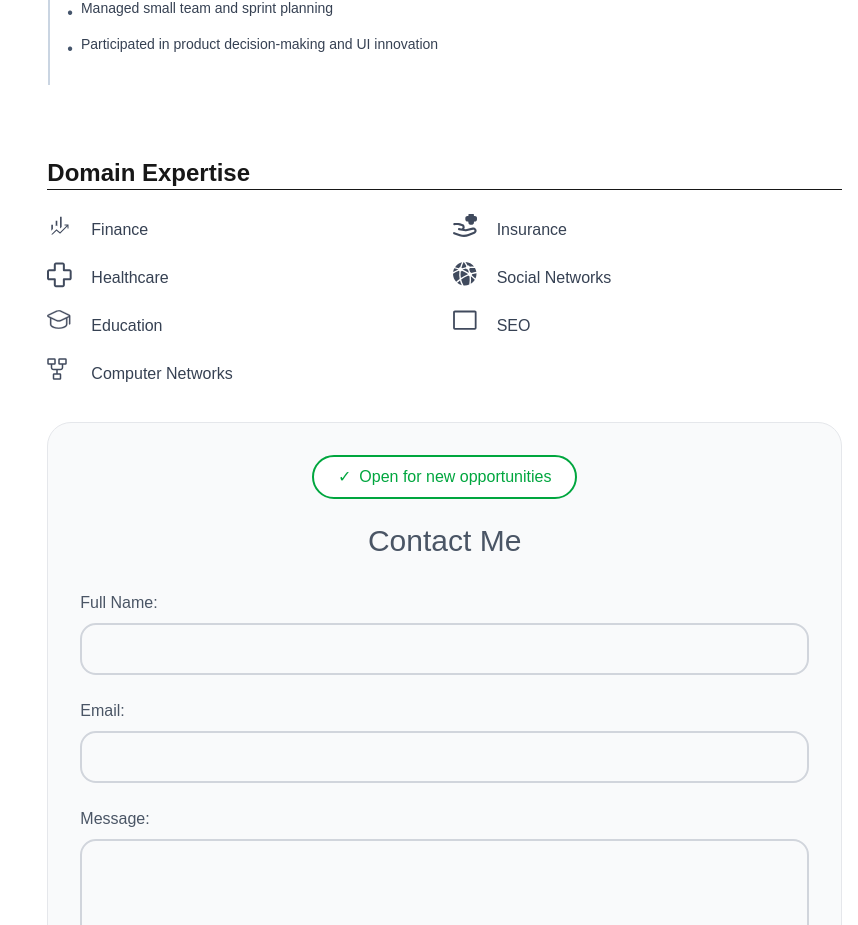
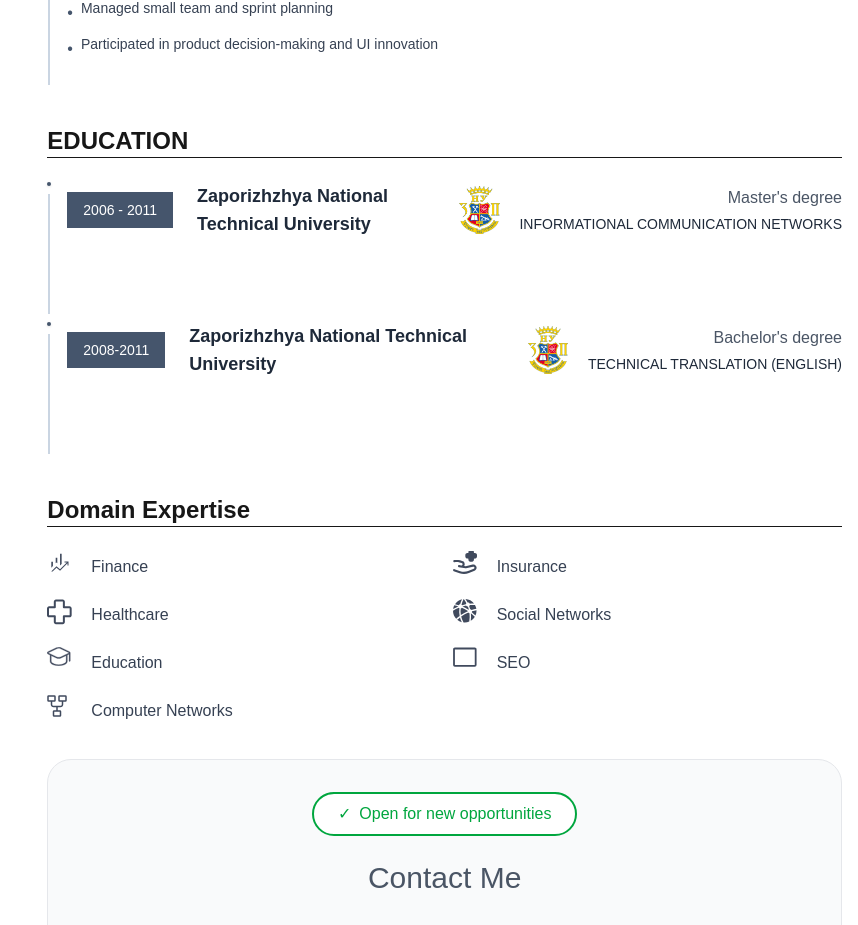
Before and after one commit to oliverfrost/my-personal-website, a Next.js app: page / in a window 1280 px wide. Shown: the part 1999-2924 px from the top of the page, without its empty margins (422-1280 px from the left). Built offline with nearby package versions, Linux system fonts and the light colour scheme; a web font is replaced by a local one.

Commit message:
Adds broken Education section.

```diff
--- a/components/education.tsx
+++ b/components/education.tsx
@@ -1,5 +1,95 @@
 import React from 'react';
 
 export default function Education() {
-  return <div>{/* Education Component */}</div>;
+  const educationData = [
+    {
+      period: '2006 - 2011',
+      university: 'Zaporizhzhya National Technical University',
+      degree: "Master's degree",
+      field: 'INFORMATIONAL COMMUNICATION NETWORKS'
+    },
+    {
+      period: '2008-2011',
+      university: 'Zaporizhzhya National Technical University',
+      degree: "Bachelor's degree",
+      field: 'TECHNICAL TRANSLATION (ENGLISH)'
+    }
+  ];
+
+  return (
+    <div className='w-full'>
+      <h2 className="mb-4 text-2xl font-bold border-b-1 uppercase">
+        Education
+      </h2>
+
+      <div className="mt-6">
+        {educationData.map((education, index) => (
+          <div key={index} className="relative flex">
+            {/* Timeline line and dot - matching work-experience style */}
+            <div className="flex flex-col items-center mr-4">
+              {/* Timeline dot */}
+              <div className="w-1 h-1 rounded-full bg-slate-600 shadow-sm"></div>
+              {/* Vertical line */}
+              <div className="w-0.5 bg-slate-300 flex-grow mt-2 mb-2 min-h-[120px]"></div>
+            </div>
+
+            {/* Content */}
+            <div className="flex-1 pb-8">
+              {/* Small screen layout */}
+              <div className="lg:hidden">
+                {/* Date badge */}
+                <div className="inline-block bg-slate-600 text-white px-3 py-1 text-sm mb-3">
+                  {education.period}
+                </div>
+
+                {/* University name */}
+                <h3 className="text-lg font-semibold text-gray-800 mb-3">
+                  {education.university}
+                </h3>
+
+                {/* University logo */}
+                <div className="w-16 h-16 mb-3">
+                  <img src="university-logo.png" alt="University logo" className="w-full h-full object-contain" />
+                </div>
+
+                {/* Degree */}
+                <p className="text-gray-600 mb-2">{education.degree}</p>
+
+                {/* Field of study */}
+                <p className="text-gray-800 font-medium uppercase text-sm">
+                  {education.field}
+                </p>
+              </div>
+
+              {/* Large screen layout */}
+              <div className="hidden lg:flex lg:items-center lg:justify-between">
+                {/* Date badge */}
+                <div className="flex-shrink-0 bg-slate-600 text-white px-4 py-2 text-sm mr-6">
+                  {education.period}
+                </div>
+
+                {/* University name */}
+                <h3 className="text-lg font-semibold text-gray-800 flex-1 mr-4">
+                  {education.university}
+                </h3>
+
+                {/* University logo */}
+                <div className="w-12 h-12 flex-shrink-0 mr-4">
+                  <img src="university-logo.png" alt="University logo" className="w-full h-full object-contain" />
+                </div>
+
+                {/* Right side content */}
+                <div className="flex-shrink-0 text-right">
+                  <p className="text-gray-600 mb-1">{education.degree}</p>
+                  <p className="text-gray-800 font-medium uppercase text-sm">
+                    {education.field}
+                  </p>
+                </div>
+              </div>
+            </div>
+          </div>
+        ))}
+      </div>
+    </div>
+  );
 }
```
Also changed, not shown: public/university-logo.png (added).
